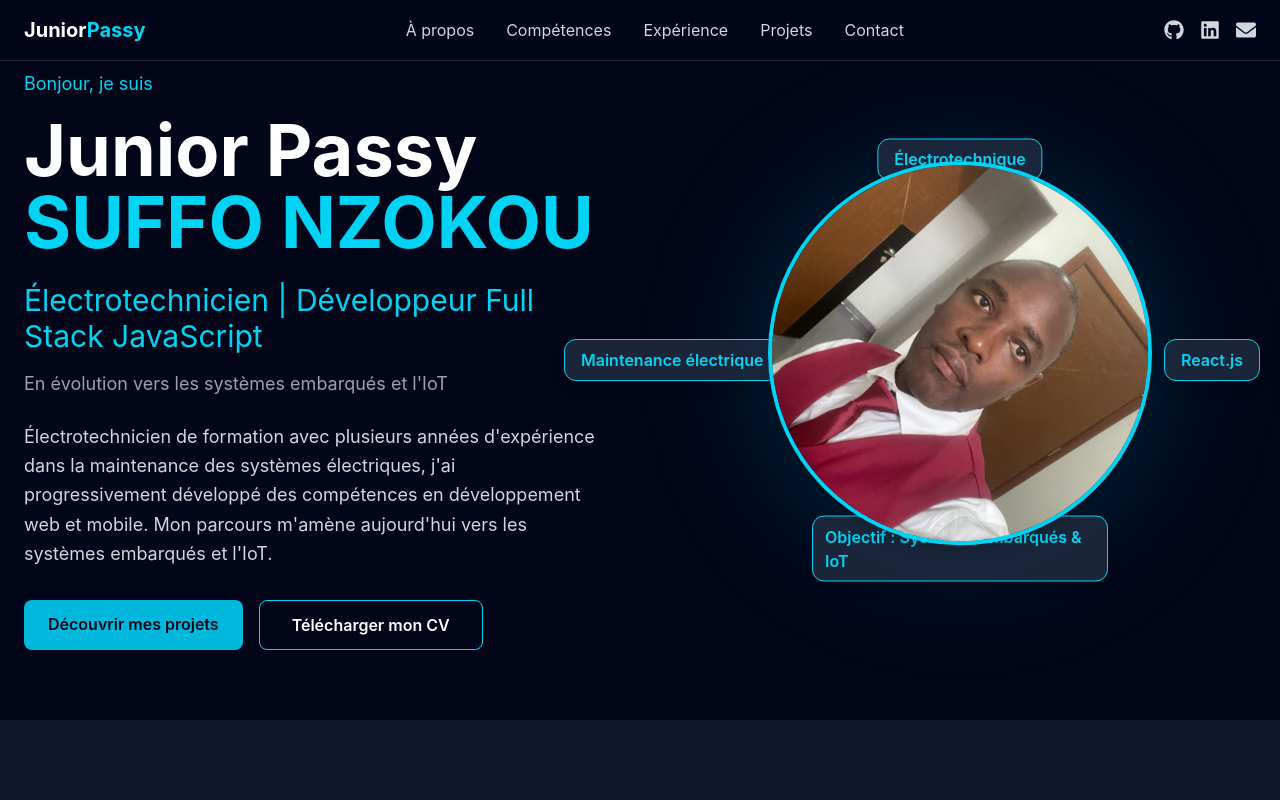
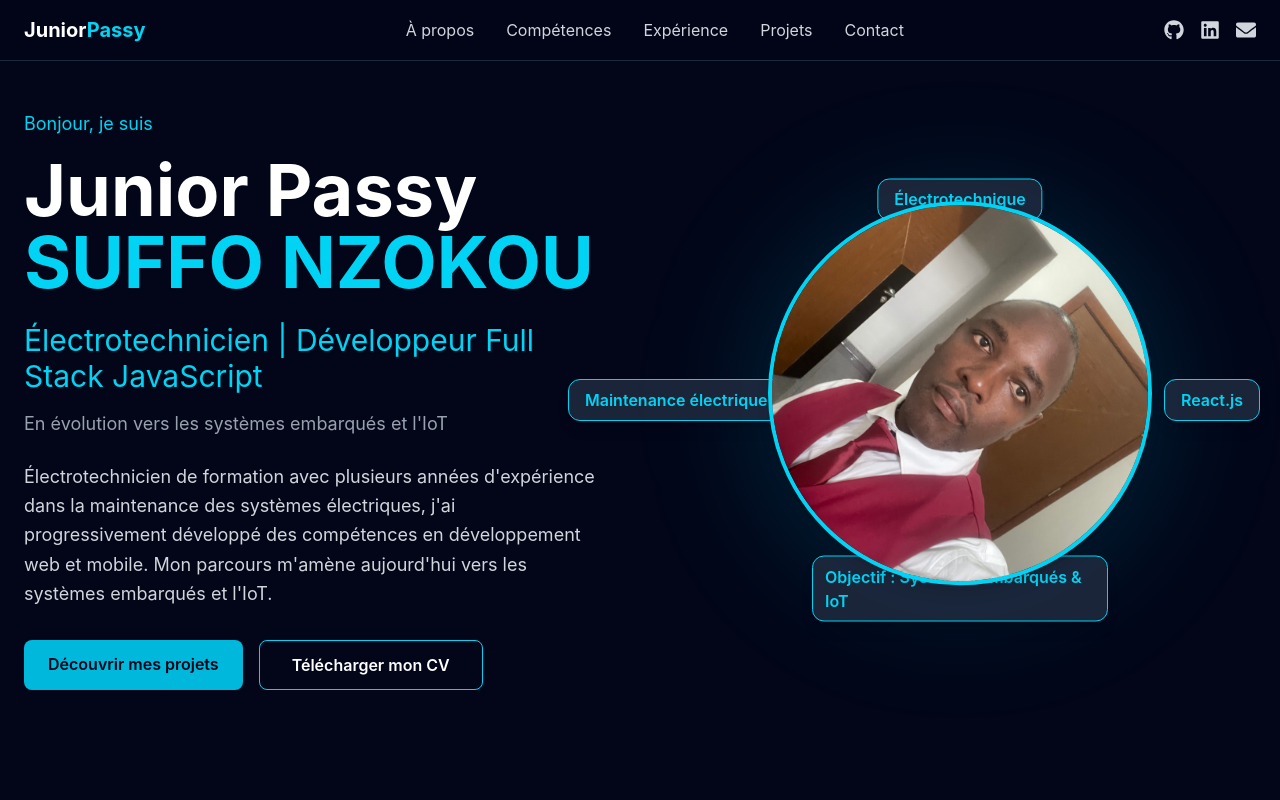
Before and after one commit to Junior-Passy2025/JUNIOR-PORTFOLIO-FRONTEND, a React (Vite) app: page / in a window 1280 px wide. Shown: the top 800 px of the page. Built offline with nearby package versions, Linux system fonts and the light colour scheme.

Commit message:
add global app wrapper

```diff
--- a/src/App.tsx
+++ b/src/App.tsx
@@ -7,9 +7,16 @@ import Projects from "./components/Projects";
 import Contact from "./components/Contact";
 
 function App() {
+return (
+<div
+  className="
+    min-h-screen
+    bg-slate-950
+    text-white
+    overflow-x-hidden
+  "
+>
 
-  return (
-    <>
   <Navbar />
 
   <main>
@@ -20,7 +27,8 @@ function App() {
     <Projects />
     <Contact />
   </main>
-    </>
+
+</div>
 );
 
 }
--- a/src/components/Hero.tsx
+++ b/src/components/Hero.tsx
@@ -9,13 +9,14 @@ const Hero = () => {
   return (
     <section
       className="
-        min-h-[calc(100vh-80px)]     //min-h-screen
-        bg-slate-950
-        text-white
-        flex
-        items-center
-        overflow-visible            //overflow-hidden
-      "
+          relative
+          min-h-screen
+          bg-slate-950
+          text-white
+          flex
+          items-center
+          overflow-hidden
+          "
     >
       <div
         className="
@@ -228,7 +229,7 @@ const Hero = () => {
               left-0
               top-1/2
               -translate-y-1/2
-              -translate-x-25
+              -translate-x-24
               bg-slate-800/90
               border
               border-cyan-400
```
Lines whose indentation alone changed are shown as unchanged.
